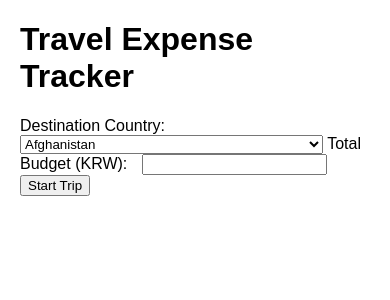
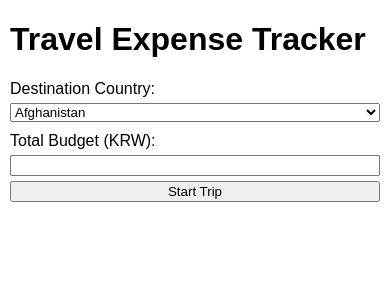
Before and after one commit to zhengfanguo123/MoneyExchange, a Flask app: page / in a window 390 px wide. Shown: the top 300 px of the page. Run offline with Flask 3, Linux system fonts and the light colour scheme.

Commit message:
Make UI responsive for mobile screens

```diff
--- a/app.py
+++ b/app.py
@@ -95,4 +95,4 @@ def add_expense():
 
 
 if __name__ == "__main__":
-    app.run(debug=True)
+    app.run(host="0.0.0.0", debug=True)
--- a/static/css/style.css
+++ b/static/css/style.css
@@ -1,18 +1,44 @@
 body {
     font-family: Arial, sans-serif;
-    margin: 20px;
+    margin: 10px;
 }
 
 label {
-    margin-right: 10px;
+    display: block;
+    margin-top: 10px;
+}
+
+input, select, button {
+    width: 100%;
+    max-width: 100%;
+    margin-top: 5px;
+    box-sizing: border-box;
 }
 
 #history {
     border-collapse: collapse;
     margin-top: 20px;
+    width: 100%;
 }
 
 #history th, #history td {
     border: 1px solid #ccc;
     padding: 8px 12px;
+    word-break: break-word;
 }
+
+@media (min-width: 600px) {
+    body {
+        margin: 20px;
+    }
+
+    label {
+        display: inline-block;
+        margin: 0 10px 0 0;
+    }
+
+    input, select, button {
+        width: auto;
+        margin-top: 0;
+    }
+}
--- a/templates/index.html
+++ b/templates/index.html
@@ -2,6 +2,7 @@
 <html lang="en">
 <head>
     <meta charset="UTF-8">
+    <meta name="viewport" content="width=device-width, initial-scale=1.0">
     <title>Travel Expense Tracker</title>
     <link rel="stylesheet" href="/static/css/style.css">
     <script src="https://code.jquery.com/jquery-3.6.0.min.js"></script>
```
